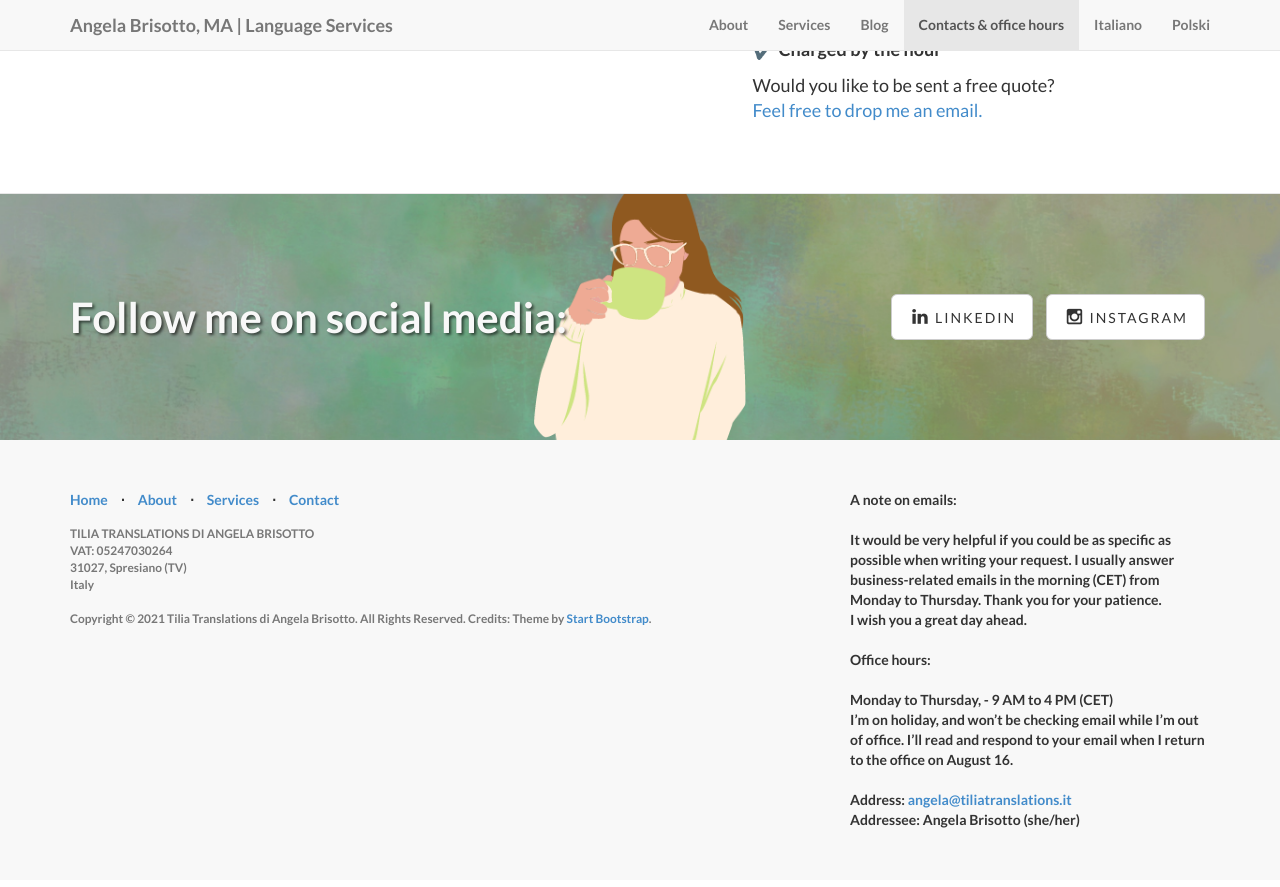
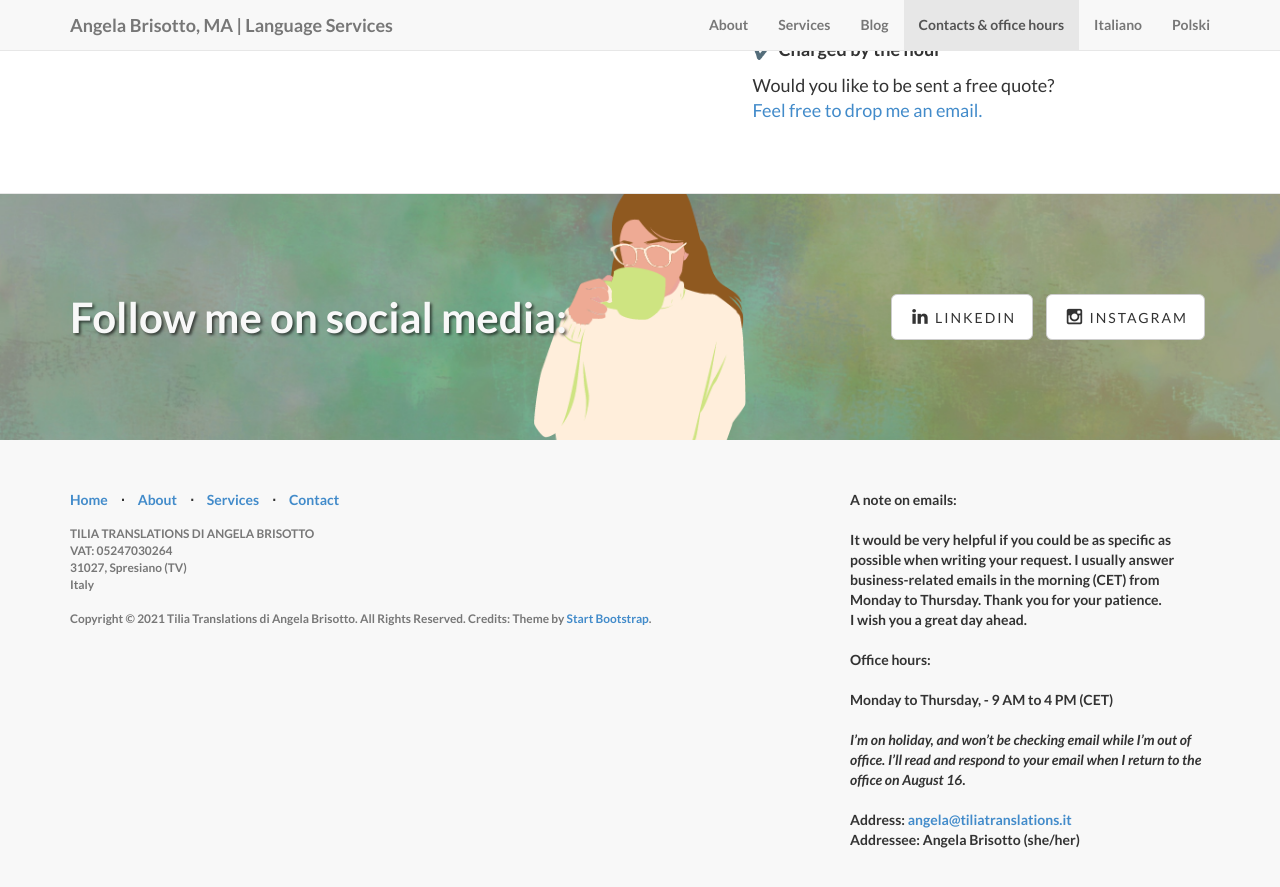
Before and after one commit to angelatiliatranslations/englishversion, a Jekyll site: the page built from index.html, in a window 1280 px wide and 900 px high, scrolled down 5584 px. Shown: the top 887 px of the window. Built offline with Jekyll 4.4.1, drawn with Linux system fonts in a browser that asks for light colours; nearby versions of some CDN libraries; library files that are not in the unit come from our copies.

```diff
--- a/_config.yml
+++ b/_config.yml
@@ -35,7 +35,8 @@ Office hours:
 <br>
 Monday to Thursday, - 9 AM to 4 PM (CET)
 <br>
-I’m on holiday, and won’t be checking email while I’m out of office. I’ll read and respond to your email when I return to the office on August 16.
+<br>
+<em>I’m on holiday, and won’t be checking email while I’m out of office. I’ll read and respond to your email when I return to the office on August 16.</em>
 <br>
 <br>
 Address: <a href="mailto:angela@tiliatranslations.it">angela@tiliatranslations.it</a>
```
